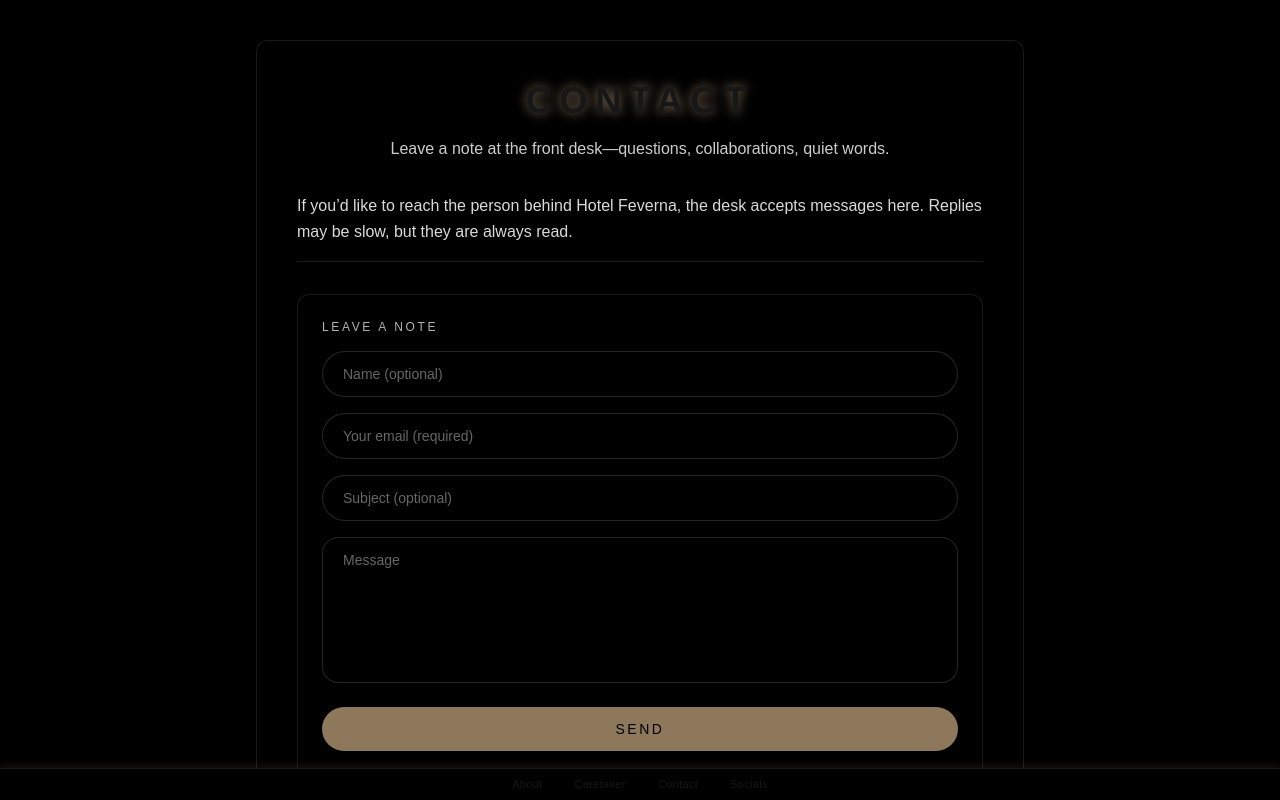
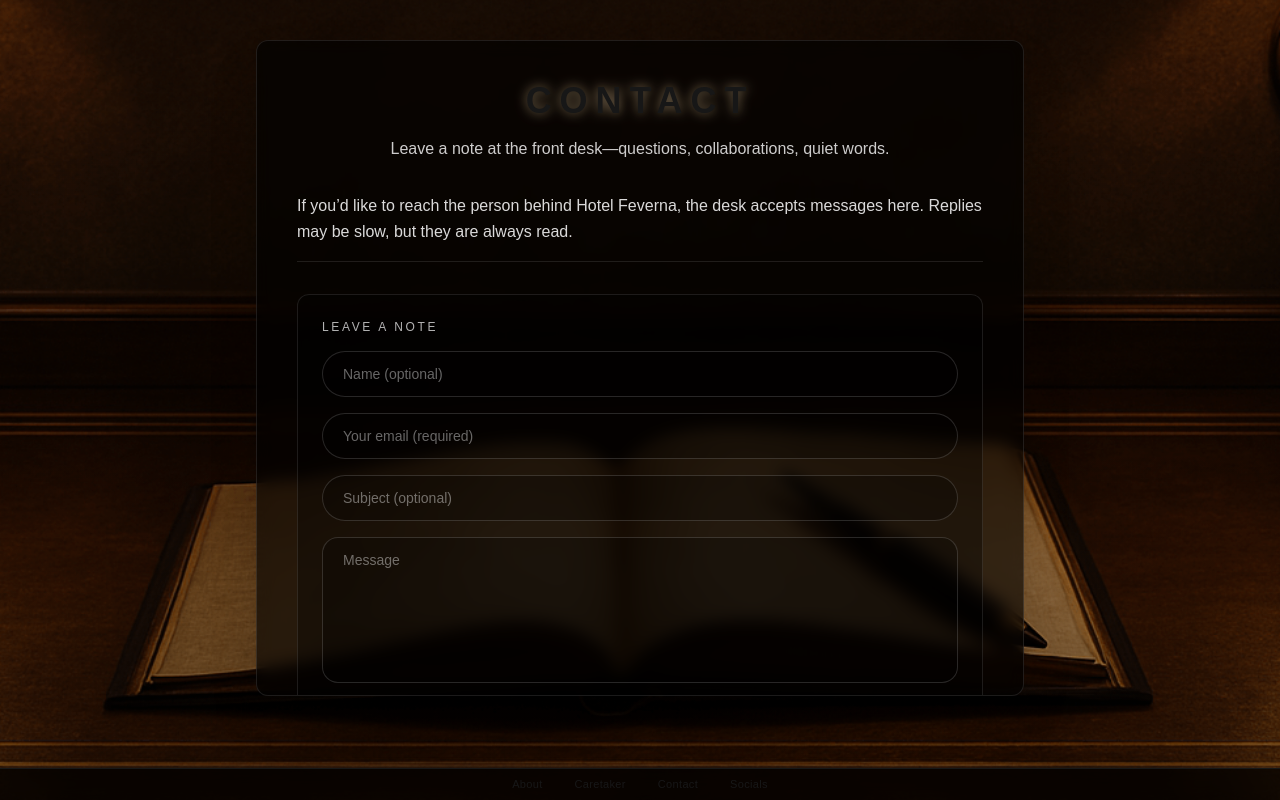
Before and after one commit to fevernaofficial/feverna-hotel, a Next.js app: page /contact in a window 1280 px wide. Built offline with nearby package versions, Linux system fonts and the light colour scheme.

Commit message:
Contact page form logic

```diff
--- a/app/components/ContactForm.tsx
+++ b/app/components/ContactForm.tsx
@@ -9,6 +9,9 @@ export default function ContactForm() {
   const [error, setError] = useState("");
   const [showFallback, setShowFallback] = useState(false);
 
+  // Delayed “reply may arrive…” line after success
+  const [showReplyNote, setShowReplyNote] = useState(false);
+
   const formRef = useRef<HTMLFormElement | null>(null);
 
   useEffect(() => {
@@ -18,10 +21,22 @@ export default function ContactForm() {
     if (ts) ts.value = String(Date.now());
   }, []);
 
+  // When status becomes "sent", reveal the reply note after 2 seconds.
+  useEffect(() => {
+    if (status !== "sent") {
+      setShowReplyNote(false);
+      return;
+    }
+
+    const t = window.setTimeout(() => setShowReplyNote(true), 2000);
+    return () => window.clearTimeout(t);
+  }, [status]);
+
   async function onSubmit(e: React.FormEvent<HTMLFormElement>) {
     e.preventDefault();
     setStatus("sending");
     setError("");
+    setShowReplyNote(false);
 
     const formEl = e.currentTarget;
     const formData = new FormData(formEl);
@@ -108,9 +123,18 @@ export default function ContactForm() {
         </button>
 
         {status === "sent" && (
-          <p className="text-center text-xs text-white/65">
-            Your note has been delivered to the desk.
-          </p>
+          <div className="text-center space-y-1">
+            <p className="fade-in-quick text-[11px] uppercase tracking-[0.18em] text-white/45">
+                Delivered to the desk. Replies may arrive from FevernaOfficial.
+            </p>
+
+
+            {showReplyNote && (
+              <p className="fade-in-quick text-[11px] uppercase tracking-[0.18em] text-white/45">
+                Replies may arrive from FevernaOfficial.
+              </p>
+            )}
+          </div>
         )}
 
         {status === "error" && (
--- a/app/contact/page.tsx
+++ b/app/contact/page.tsx
@@ -9,11 +9,31 @@ export const metadata: Metadata = {
 
 export default function ContactPage() {
   return (
-    <main className="relative w-full min-h-screen flex items-center justify-center px-6 py-10 bg-black overflow-hidden">
-      {/* Subtle vignette / atmosphere (no background image needed) */}
-      <div className="absolute inset-0 bg-linear-to-b from-black/20 via-black/10 to-black/35" />
+    <main
+      className="relative w-full min-h-screen bg-black overflow-hidden"
+      style={{
+        backgroundImage: "url('/images/contact.png')",
+        backgroundSize: "cover",
+        backgroundPosition: "center",
+      }}
+    >
+      {/* Light overlays (preserve the art; improve legibility) */}
+      <div className="absolute inset-0 bg-black/20" />
+      <div className="absolute inset-0 bg-linear-to-b from-black/10 via-transparent to-black/35" />
 
-      <div className="relative z-10 w-full max-w-3xl bg-black/60 border border-white/10 rounded-xl p-6 md:p-10 shadow-2xl backdrop-blur-sm fade-in-soft">
+      {/* Content wrapper */}
+      <div className="relative z-10 w-full flex justify-center px-6 py-10 pb-24">
+        <div
+          className="
+            w-full max-w-3xl
+            bg-black/60 border border-white/10
+            rounded-xl p-6 md:p-10
+            shadow-2xl backdrop-blur-sm
+            fade-in-soft
+            max-h-[calc(100dvh-9rem)]
+            overflow-y-auto
+          "
+        >
           <header className="text-center">
             <h1 className="text-3xl md:text-4xl font-semibold tracking-[0.22em] uppercase feverna-glow">
               Contact
@@ -63,6 +83,7 @@ export default function ContactPage() {
             </Link>
           </div>
         </div>
+      </div>
     </main>
   );
 }
--- a/app/globals.css
+++ b/app/globals.css
@@ -150,6 +150,23 @@ a {
     transform: translate3d(1%, 1%, 0) scale(1.02);
   }
 }
+/* ------------------ */
+/* MICRO FADE-IN      */
+/* ------------------ */
+@keyframes fadeInQuick {
+  from {
+    opacity: 0;
+    transform: translateY(2px);
+  }
+  to {
+    opacity: 1;
+    transform: translateY(0);
+  }
+}
+
+.fade-in-quick {
+  animation: fadeInQuick 420ms ease-out forwards;
+}
 
 /* ------------------ */
 /* FIXED FOOTER       */
```
Also changed, not shown: public/images/contact.png (added). Lines whose indentation alone changed are shown as unchanged.
